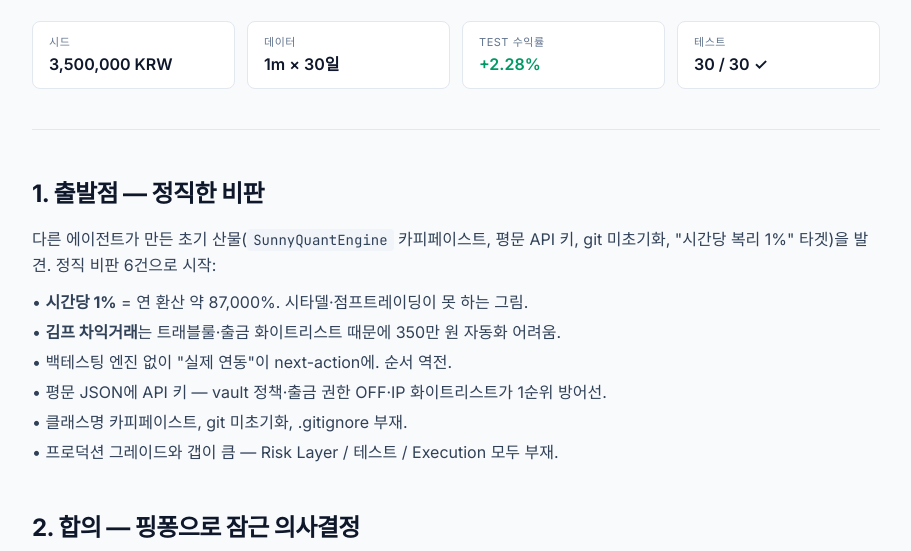
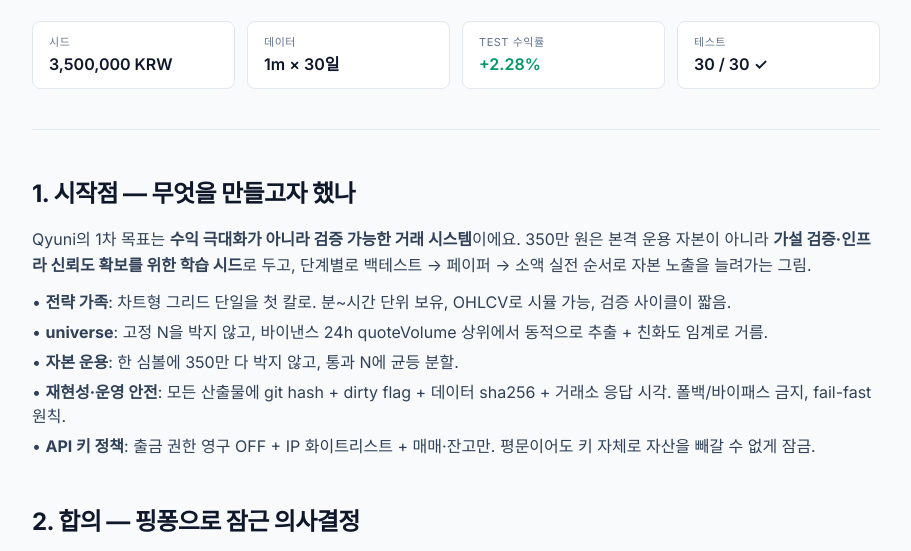
Before and after one commit to unlimiting-studio/reports, a website: page public/qyuni-2026-05-10/index.html in a window 1280 px wide. Shown: the part 216-767 px from the top of the page, without its empty margins (184-1095 px from the left). Drawn offline with nearby package versions, Linux system fonts and the light colour scheme; a web font is replaced by a local one.

Commit message:
fix(qyuni-2026-05-10): rewrite section 1 to start from project goals

```diff
--- a/public/qyuni-2026-05-10/index.html
+++ b/public/qyuni-2026-05-10/index.html
@@ -71,19 +71,19 @@
         </div>
       </header>
 
-      <!-- 1. 출발점 -->
+      <!-- 1. 시작점 -->
       <section class="mb-12">
-        <h2 class="mb-4 text-2xl font-bold tracking-tight">1. 출발점 — 정직한 비판</h2>
+        <h2 class="mb-4 text-2xl font-bold tracking-tight">1. 시작점 — 무엇을 만들고자 했나</h2>
         <p class="leading-relaxed text-slate-700 dark:text-slate-300">
-          다른 에이전트가 만든 초기 산물(<code class="rounded bg-slate-100 px-1.5 py-0.5 font-mono text-sm dark:bg-slate-800">SunnyQuantEngine</code> 카피페이스트, 평문 API 키, git 미초기화, "시간당 복리 1%" 타겟)을 발견. 정직 비판 6건으로 시작:
+          Qyuni의 1차 목표는 <strong>수익 극대화가 아니라 검증 가능한 거래 시스템</strong>이에요. 350만 원은 본격 운용 자본이 아니라
+          <strong>가설 검증·인프라 신뢰도 확보를 위한 학습 시드</strong>로 두고, 단계별로 백테스트 → 페이퍼 → 소액 실전 순서로 자본 노출을 늘려가는 그림.
         </p>
         <ul class="mt-3 space-y-1.5 text-slate-700 dark:text-slate-300">
-          <li>• <strong>시간당 1%</strong> = 연 환산 약 87,000%. 시타델·점프트레이딩이 못 하는 그림.</li>
-          <li>• <strong>김프 차익거래</strong>는 트래블룰·출금 화이트리스트 때문에 350만 원 자동화 어려움.</li>
-          <li>• 백테스팅 엔진 없이 "실제 연동"이 next-action에. 순서 역전.</li>
-          <li>• 평문 JSON에 API 키 — vault 정책·출금 권한 OFF·IP 화이트리스트가 1순위 방어선.</li>
-          <li>• 클래스명 카피페이스트, git 미초기화, .gitignore 부재.</li>
-          <li>• 프로덕션 그레이드와 갭이 큼 — Risk Layer / 테스트 / Execution 모두 부재.</li>
+          <li>• <strong>전략 가족</strong>: 차트형 그리드 단일을 첫 칼로. 분~시간 단위 보유, OHLCV로 시뮬 가능, 검증 사이클이 짧음.</li>
+          <li>• <strong>universe</strong>: 고정 N을 박지 않고, 바이낸스 24h quoteVolume 상위에서 동적으로 추출 + 친화도 임계로 거름.</li>
+          <li>• <strong>자본 운용</strong>: 한 심볼에 350만 다 박지 않고, 통과 N에 균등 분할.</li>
+          <li>• <strong>재현성·운영 안전</strong>: 모든 산출물에 git hash + dirty flag + 데이터 sha256 + 거래소 응답 시각. 폴백/바이패스 금지, fail-fast 원칙.</li>
+          <li>• <strong>API 키 정책</strong>: 출금 권한 영구 OFF + IP 화이트리스트 + 매매·잔고만. 평문이어도 키 자체로 자산을 빼갈 수 없게 잠금.</li>
         </ul>
       </section>
 
```
